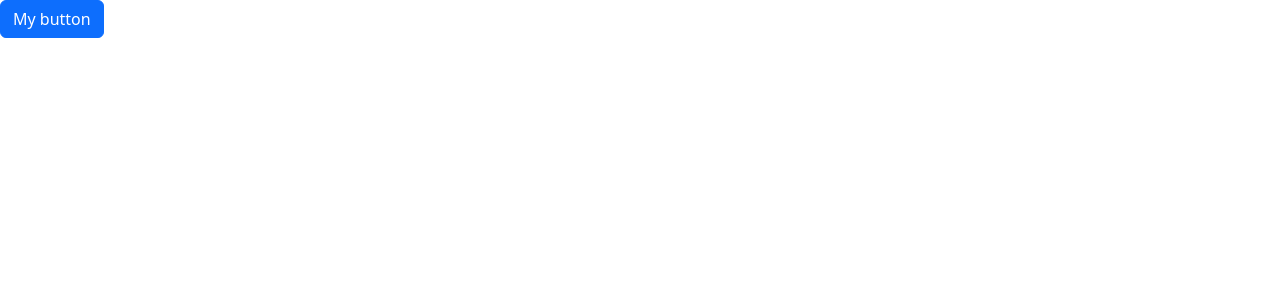
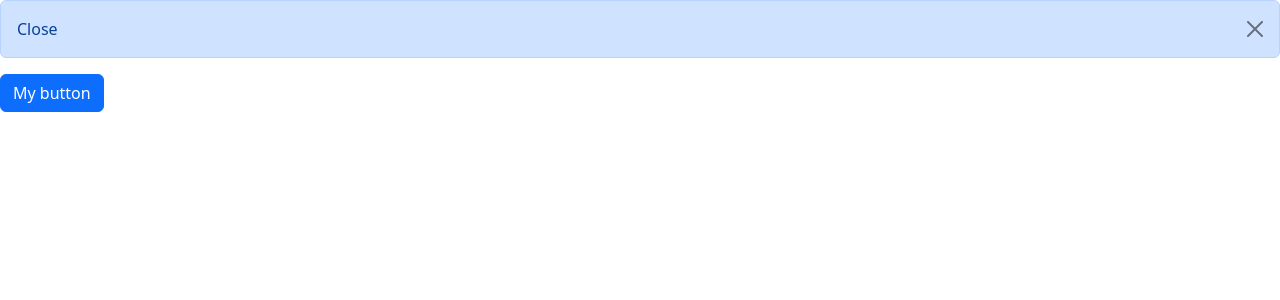
Before and after one commit to salimxfardeheb/ReactCourse, a React (Vite) app in the folder React-app/: page / in a window 1280 px wide. Both pictures are taken after a click on the button "My button". Shown: the top 300 px of the page. Built offline with nearby package versions, Linux system fonts and the light colour scheme.

Commit message:
exercise: showing an alert

```diff
--- a/React-app/src/App.tsx
+++ b/React-app/src/App.tsx
@@ -1,9 +1,18 @@
 import Button from "./components/button";
+import Alert from "./components/alert";
+import { useState } from "react";
 
 function App() {
+  const [alertVisibility, setAlertVisibility] = useState(false);
+  const alert = (
+    <Alert onClose={() => setAlertVisibility(false)}>
+      Close
+    </Alert>
+  );
   return (
     <div>
-      <Button onClick={ ()=> console.log("clicked")}>My button</Button>
+      {alertVisibility && alert}
+      <Button onClick={() => setAlertVisibility(true)}>My button</Button>
     </div>
   );
 }
--- a/React-app/src/components/alert.tsx
+++ b/React-app/src/components/alert.tsx
@@ -1,11 +1,23 @@
-import { ReactNode } from "react";
+import { ReactNode, useState } from "react";
 
 interface Props {
-  children: ReactNode
+  children: ReactNode;
+  onClose: () => void;
 }
 
-const Alert = ({ children }: Props) => {
-  return <div className="alert alert-primary">{children}</div>;
+const Alert = ({ children, onClose }: Props) => {
+  return (
+    <div className="alert alert-primary alert-dismissible">
+      {children}
+      <button
+        type="button"
+        className="btn-close"
+        data-bs-dismiss="alert"
+        aria-label="Close"
+        onClick={onClose}
+      ></button>
+    </div>
+  );
 };
 
 export default Alert;
--- a/React-app/src/components/button.tsx
+++ b/React-app/src/components/button.tsx
@@ -6,9 +6,9 @@
   onClick: () => void;
 }
 
-const Button = ({ children, onClick, color = 'primary' }: Props) => {
+const Button = ({ children, onClick, color = "primary" }: Props) => {
   return (
-    <button type="button" className={"btn btn-"+ color} onClick={onClick}>
+    <button type="button" className={"btn btn-" + color} onClick={onClick}>
       {children}
     </button>
   );
```
